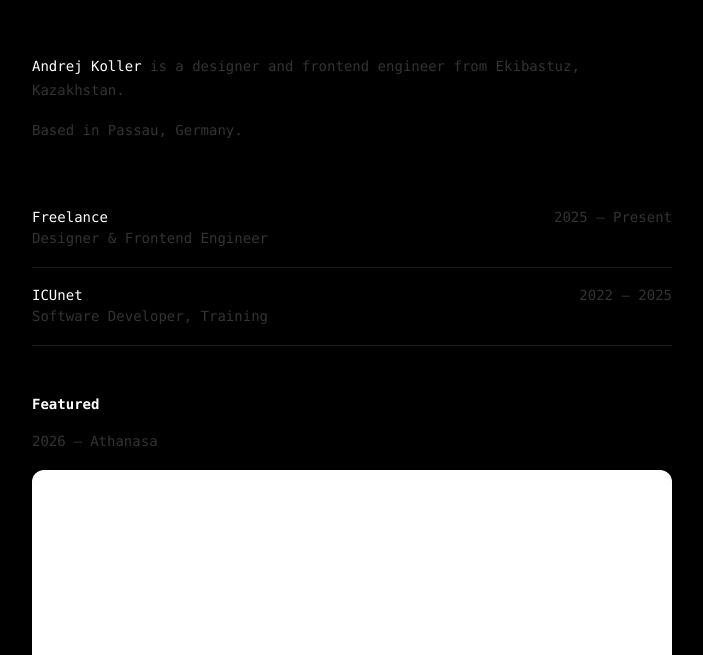
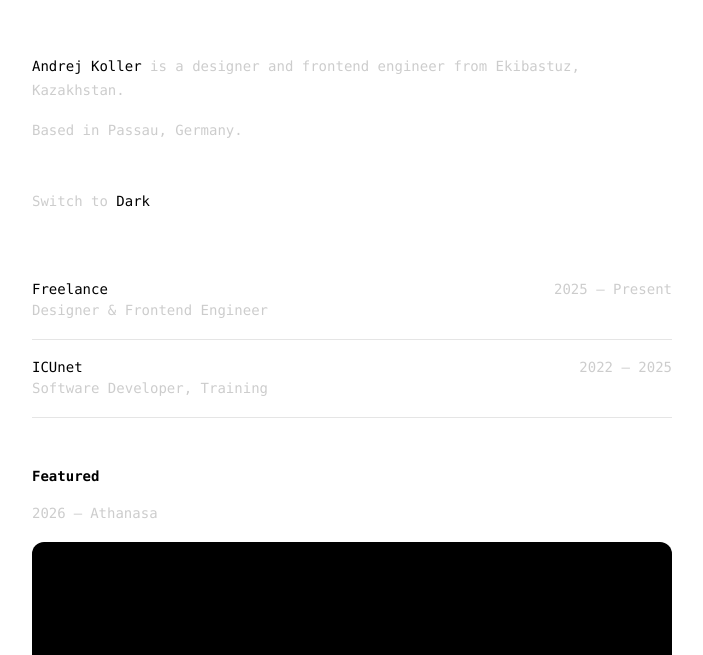
Before and after one commit to andrejkoller/dev-andrejkoller-next, a Next.js app: page / in a window 1280 px wide. Shown: the part 145-800 px from the top of the page, without its empty margins (288-991 px from the left). Built offline with nearby package versions, Linux system fonts and the light colour scheme.

Commit message:
feat: implement theme context and provider for theme management

```diff
--- a/app/client-layout.tsx
+++ b/app/client-layout.tsx
@@ -2,15 +2,18 @@
 
 import { Footer } from "@/components/footer";
 import { Header } from "@/components/header";
+import { ThemeProvider } from "@/components/theme/theme-provider";
 
 export default function ClientLayout({
   children,
 }: Readonly<{ children: React.ReactNode }>) {
   return (
+    <ThemeProvider>
       <div className="flex flex-col min-h-screen text-sm">
         {/* Header */}
         <Header />
 
+        {/* Main content */}
         <main className="max-w-2xl w-full min-h-screen mx-auto px-4 grow">
           {children}
         </main>
@@ -18,5 +21,6 @@ export default function ClientLayout({
         {/* Footer */}
         <Footer />
       </div>
+    </ThemeProvider>
   );
 }
--- a/app/page.tsx
+++ b/app/page.tsx
@@ -1,3 +1,4 @@
+import { ThemeSwitcher } from "@/components/theme/theme-switcher";
 import { experienceConfig } from "@/configs/experience-config";
 import { projectLinksConfig } from "@/configs/project-links-config";
 import Link from "next/link";
@@ -16,8 +17,13 @@ export default function Home() {
         <p className="mb-4">Based in Passau, Germany.</p>
       </section>
 
+      {/* Theme switcher */}
+      <section className="mb-12 fade-in delay-2">
+        <ThemeSwitcher />
+      </section>
+
       {/* Experience */}
-      <section className="mb-12 fade-in delay-2">
+      <section className="mb-12 fade-in delay-3">
         {experienceConfig.map((experience) => (
           <div
             key={experience.key}
@@ -35,7 +41,7 @@ export default function Home() {
       </section>
 
       {/* Featured projects */}
-      <section className="fade-in delay-3">
+      <section className="fade-in delay-4">
         <h2 className="text-sm font-bold mb-4">Featured</h2>
         <div className="mb-24">
           <p className="mb-4">
@@ -52,7 +58,7 @@ export default function Home() {
       <hr className="border-t border-border mb-24" />
 
       {/* Product & Branding */}
-      <section className="fade-in delay-4">
+      <section className="fade-in delay-5">
         <h3 className="text-sm font-bold mb-8">Product</h3>
         <div className="mb-24">
           <p className="mb-4">
@@ -95,7 +101,7 @@ export default function Home() {
           </div>
         </div>
       </section>
-      <section className="fade-in delay-5">
+      <section className="fade-in delay-6">
         <h3 className="text-sm font-bold mb-8">Branding</h3>
         <div className="mb-24">
           <p className="mb-4">
@@ -110,7 +116,7 @@ export default function Home() {
       </section>
 
       {/* Skills & ongoing projects */}
-      <section className="mb-12 fade-in delay-6">
+      <section className="mb-12 fade-in delay-7">
         <h2 className="text-sm font-bold mb-4">Skills & Technologies</h2>
         <p>
           I design and build modern, performant web interfaces using HTML, SCSS,
@@ -119,7 +125,7 @@ export default function Home() {
           digital experiences crafted with TailwindCSS and Figma.
         </p>
       </section>
-      <section className="mb-12 fade-in delay-7">
+      <section className="mb-12 fade-in delay-8">
         <h2 className="text-sm font-bold mb-4">Ongoing Projects</h2>
         <p className="mb-4">
           Builds ongoing projects spanning music, products, and open source,
--- a/app/styles/globals.css
+++ b/app/styles/globals.css
@@ -8,8 +8,14 @@
   --foreground: rgb(255, 255, 255);
 
   --text-muted: rgba(255, 255, 255, 0.2);
+  --text-primary: rgba(255, 255, 255, 1);
   --text-hover: rgba(255, 255, 255, 0.65);
-  --text-primary: rgba(255, 255, 255, 1);
+
+  --bg-primary: rgba(255, 255, 255, 0.04);
+
+  --overlay: rgba(0, 0, 0, 0.5);
+
+  --border: rgba(255, 255, 255, 0.1);
 
   --border: rgba(255, 255, 255, 0.1);
 }
@@ -19,8 +25,12 @@
   --foreground: rgb(0, 0, 0);
 
   --text-muted: rgba(0, 0, 0, 0.2);
+  --text-primary: rgba(0, 0, 0, 1);
   --text-hover: rgba(0, 0, 0, 0.65);
-  --text-primary: rgba(0, 0, 0, 1);
+
+  --bg-primary: rgba(0, 0, 0, 0.04);
+
+  --overlay: rgba(255, 255, 255, 0.5);
 
   --border: rgba(0, 0, 0, 0.1);
 }
@@ -29,8 +39,10 @@
   --color-background: var(--background);
   --color-foreground: var(--foreground);
   --color-text-muted: var(--text-muted);
+  --color-text-primary: var(--text-primary);
   --color-text-hover: var(--text-hover);
-  --color-text-primary: var(--text-primary);
+  --color-bg-primary: var(--bg-primary);
+  --color-overlay: var(--overlay);
   --color-border: var(--border);
 }
 
@@ -49,6 +61,9 @@ body {
     Liberation Mono,
     Courier New,
     monospace;
+  transition:
+    background-color 0.2s ease,
+    color 0.2s ease;
 }
 
 p {
@@ -59,7 +74,6 @@ p {
 a {
   color: var(--color-text-primary);
   text-decoration: none;
-  transition: color 0.2s ease;
 }
 
 a:hover {
--- /dev/null
+++ b/components/theme/theme-context.ts
@@ -0,0 +1,8 @@
+"use client";
+
+import { createContext } from "react";
+import type { ThemeContextType } from "./types";
+
+export const ThemeContext = createContext<ThemeContextType | undefined>(
+  undefined,
+);
--- /dev/null
+++ b/components/theme/theme-provider.tsx
@@ -0,0 +1,54 @@
+"use client";
+
+import { useCallback, useEffect, useSyncExternalStore } from "react";
+import { ThemeContext } from "./theme-context";
+import type { Theme } from "./types";
+
+const getServerSnapshot = (): Theme => "light";
+
+const getSnapshot = (): Theme => {
+  const stored = localStorage.getItem("theme") as Theme | null;
+  if (stored) return stored;
+  return window.matchMedia("(prefers-color-scheme: dark)").matches
+    ? "dark"
+    : "light";
+};
+
+const subscribe = (callback: () => void) => {
+  window.addEventListener("storage", callback);
+  const mediaQuery = window.matchMedia("(prefers-color-scheme: dark)");
+  mediaQuery.addEventListener("change", callback);
+  return () => {
+    window.removeEventListener("storage", callback);
+    mediaQuery.removeEventListener("change", callback);
+  };
+};
+
+export const ThemeProvider = ({ children }: { children: React.ReactNode }) => {
+  const theme = useSyncExternalStore(subscribe, getSnapshot, getServerSnapshot);
+  const mounted = useSyncExternalStore(
+    () => () => {},
+    () => true,
+    () => false,
+  );
+
+  useEffect(() => {
+    document.documentElement.dataset.theme = theme;
+  }, [theme]);
+
+  useEffect(() => {
+    document.body.classList.add("theme-transitions");
+  }, []);
+
+  const switchTheme = useCallback(() => {
+    const newTheme = theme === "light" ? "dark" : "light";
+    localStorage.setItem("theme", newTheme);
+    window.dispatchEvent(new StorageEvent("storage"));
+  }, [theme]);
+
+  return (
+    <ThemeContext.Provider value={{ theme, switchTheme, mounted }}>
+      {children}
+    </ThemeContext.Provider>
+  );
+};
--- /dev/null
+++ b/components/theme/theme-switcher.tsx
@@ -0,0 +1,23 @@
+"use client";
+
+import { useTheme } from "./use-theme";
+
+export const ThemeSwitcher = () => {
+  const { theme, switchTheme, mounted } = useTheme();
+
+  if (!mounted) return null;
+
+  const nextTheme = theme === "dark" ? "Light" : "Dark";
+
+  return (
+    <p className="text-sm text-color-text-muted select-none">
+      Switch to{" "}
+      <button
+        onClick={switchTheme}
+        className="cursor-pointer text-text-primary transition-colors"
+      >
+        {nextTheme}
+      </button>
+    </p>
+  );
+};
--- /dev/null
+++ b/components/theme/types.ts
@@ -0,0 +1,7 @@
+export type Theme = "light" | "dark";
+
+export interface ThemeContextType {
+  theme: Theme;
+  switchTheme: () => void;
+  mounted: boolean;
+}
--- /dev/null
+++ b/components/theme/use-theme.ts
@@ -0,0 +1,10 @@
+"use client";
+
+import { useContext } from "react";
+import { ThemeContext } from "./theme-context";
+
+export const useTheme = () => {
+  const ctx = useContext(ThemeContext);
+  if (!ctx) throw new Error("useTheme must be used inside ThemeProvider");
+  return ctx;
+};
```
Lines whose indentation alone changed are shown as unchanged.
